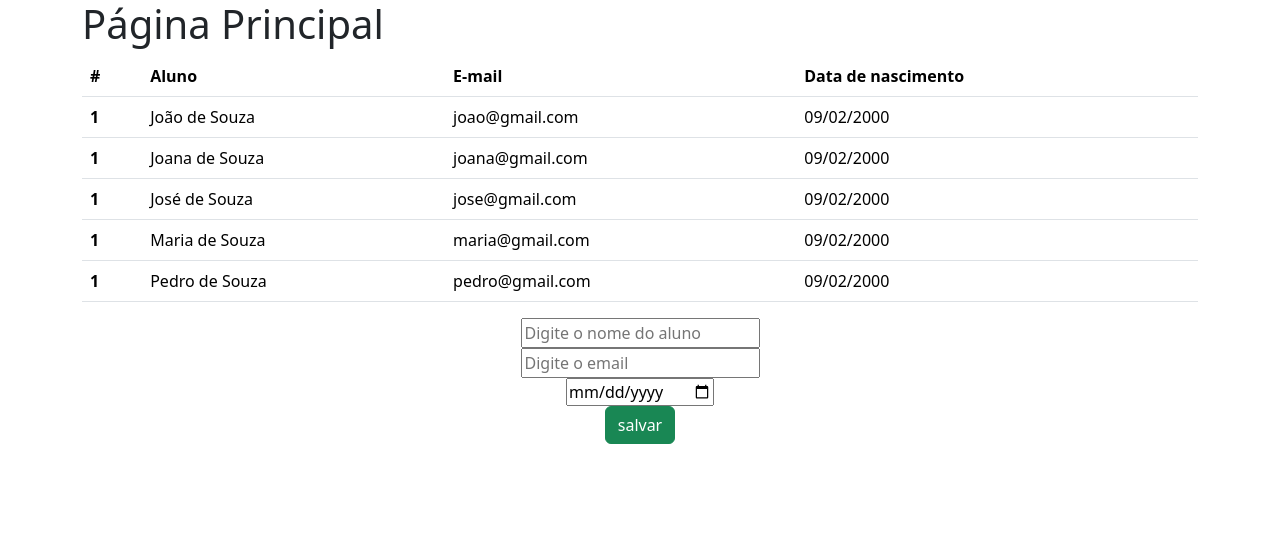
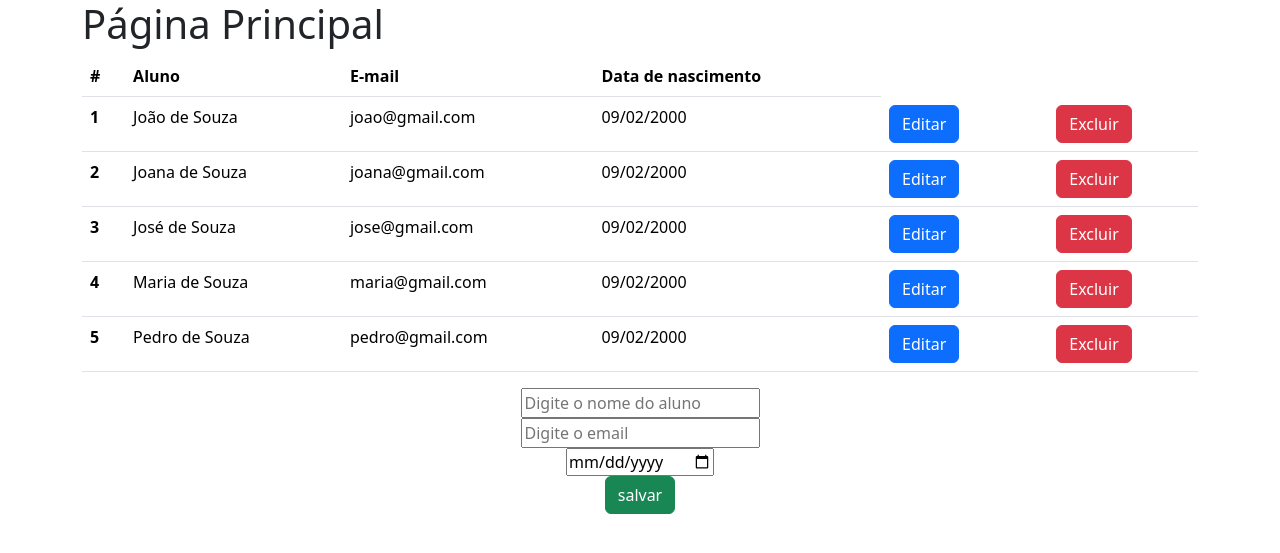
Before and after one commit to Kretschmar-git/2025-2-BD, a PHP site: page / in a window 1280 px wide. Shown: the top 553 px of the page. Run offline with PHP 8.4, Linux system fonts and the light colour scheme; data comes from the database, SQL or seed files in the repository.

Commit message:
adicionado botao para excluir alunos do bd

```diff
--- a/sistema/editar.php
+++ b/sistema/editar.php
@@ -8,5 +8,6 @@
 </head>
 <body>
     <h1>Editar...</h1>
+
 </body>
 </html>
--- a/sistema/index.php
+++ b/sistema/index.php
@@ -30,7 +30,7 @@ $sql = $pdo->query("SELECT * FROM Aluno");
             <tbody>
                 <?php while ($linha = $sql->fetch(PDO::FETCH_ASSOC)) { ?>
                     <tr>
-                        <th scope="row">1</th>
+                        <th scope="row"><?php echo $linha['id'] ?></th>
                         <td><?php echo $linha['nome'] ?></td>
                         <td><?php echo $linha['email'] ?></td>
                         <td><?php
@@ -38,6 +38,22 @@ $sql = $pdo->query("SELECT * FROM Aluno");
                             $data = "" . $partes[2] . "/" . $partes[1] . "/" . $partes[0];
                             echo $data
                             ?>
+                        </td>
+                        <td>
+                            <form action="atualizar.php" method="POST">
+                                <input type="hidden" name="id" value="<?php echo $linha['id']; ?>">
+
+                                <input type="submit" name="btnEditar" value="Editar" class="btn btn-primary">
+                            </form>
+                        </td>
+                        <td>
+                        <td>
+                            <form action="excluir.php" method="POST">
+                                <input type="hidden" name="id" value="<?php echo $linha['id']; ?>">
+
+                                <input type="submit" name="btnExcluir" value="Excluir" class="btn btn-danger">
+                            </form>
+                        </td>
                         </td>
                     </tr>
                 <?php } ?>
```
Also changed, not shown: sistema/excluir.php (+9 -0 lines).
